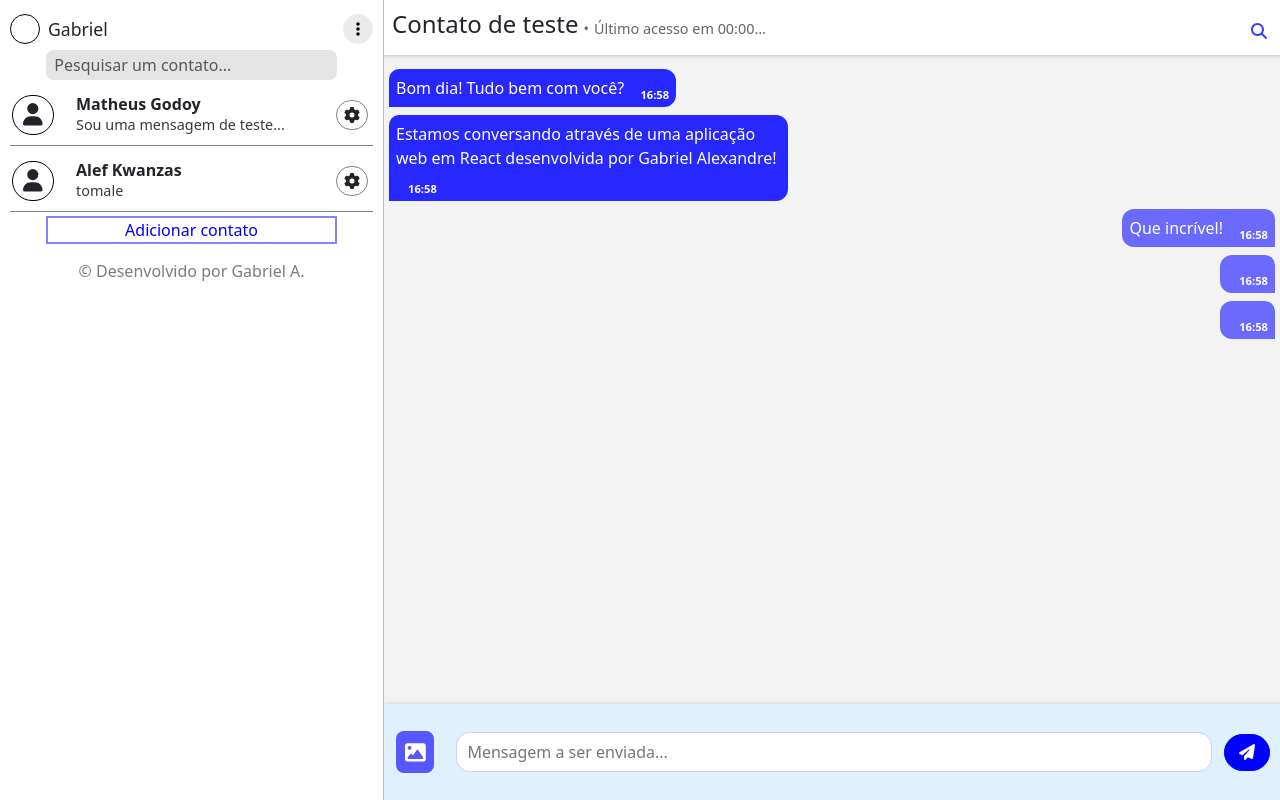
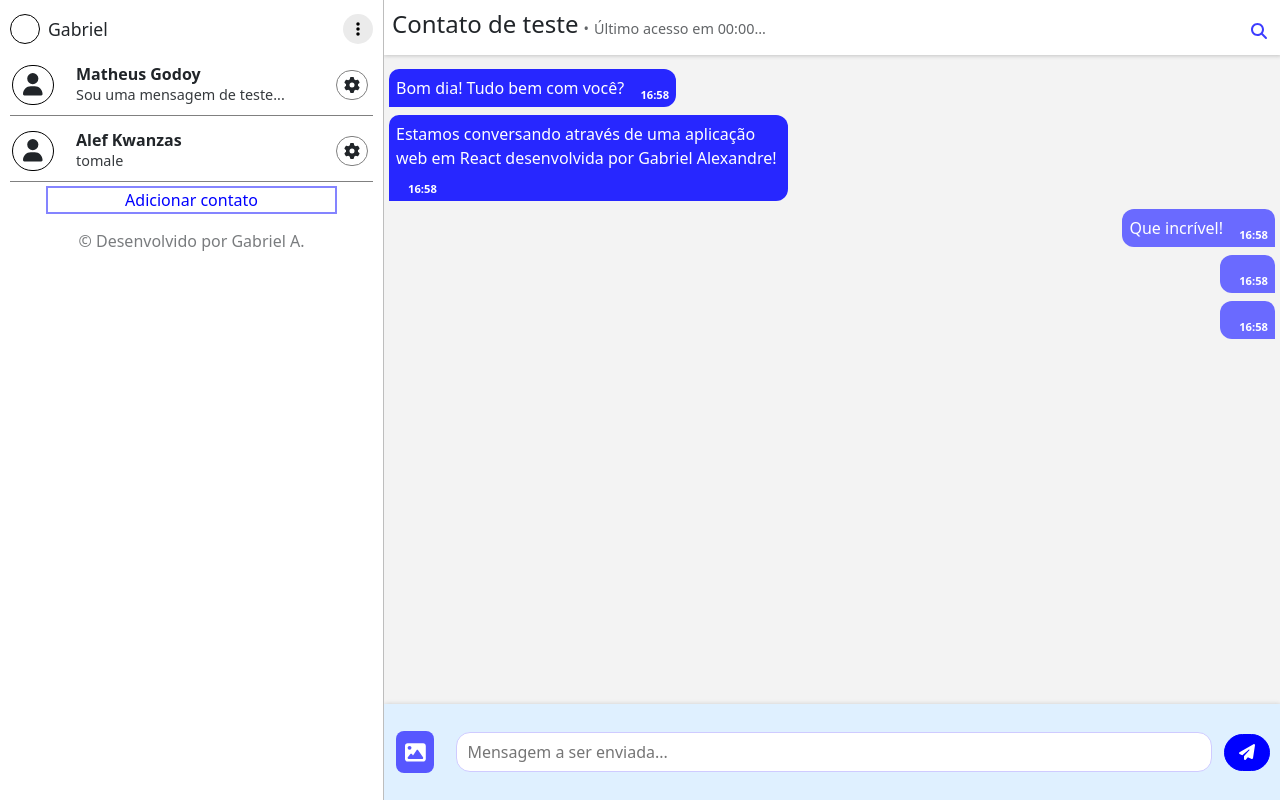
Before and after one commit to Scoorpioon/Tap-and-Send, a React (Create React App) app: page / in a window 1280 px wide. Built offline with nearby package versions, Linux system fonts and the light colour scheme; no server answers.

Commit message:
Atualização barra de contatos

```diff
--- a/src/components/page-elements/contactBar.jsx
+++ b/src/components/page-elements/contactBar.jsx
@@ -14,8 +14,8 @@ const BarraContatos = () => {
 
     useEffect(() => {
       console.log('Contatos: ', contatos);
-      console.log(dadosUsuario);
-    });
+      console.log(dadosUsuario)
+    })
 
     const adicionarContato = () => {
       setarContato((contatosAnt) => [...contatosAnt, {
@@ -35,7 +35,6 @@ const BarraContatos = () => {
     return(
         <aside className="_contactBar">
             <CaixaPerfil nomeUsuario={dadosUsuario.nome} />
-            <BarraDePesquisa Placeholder="Pesquisar um contato..." tipo="Barra" />
             {contatos.map((contato) => {return <Contato key={contato.id} nome={contato.nome} texto={contato.mensagem} id={contato.id} style={{backgroundColor: 'red'}} />})}
             <div className="temporaryBottomContainer">
               <button onClick={popupContato}>Adicionar contato</button>
```
